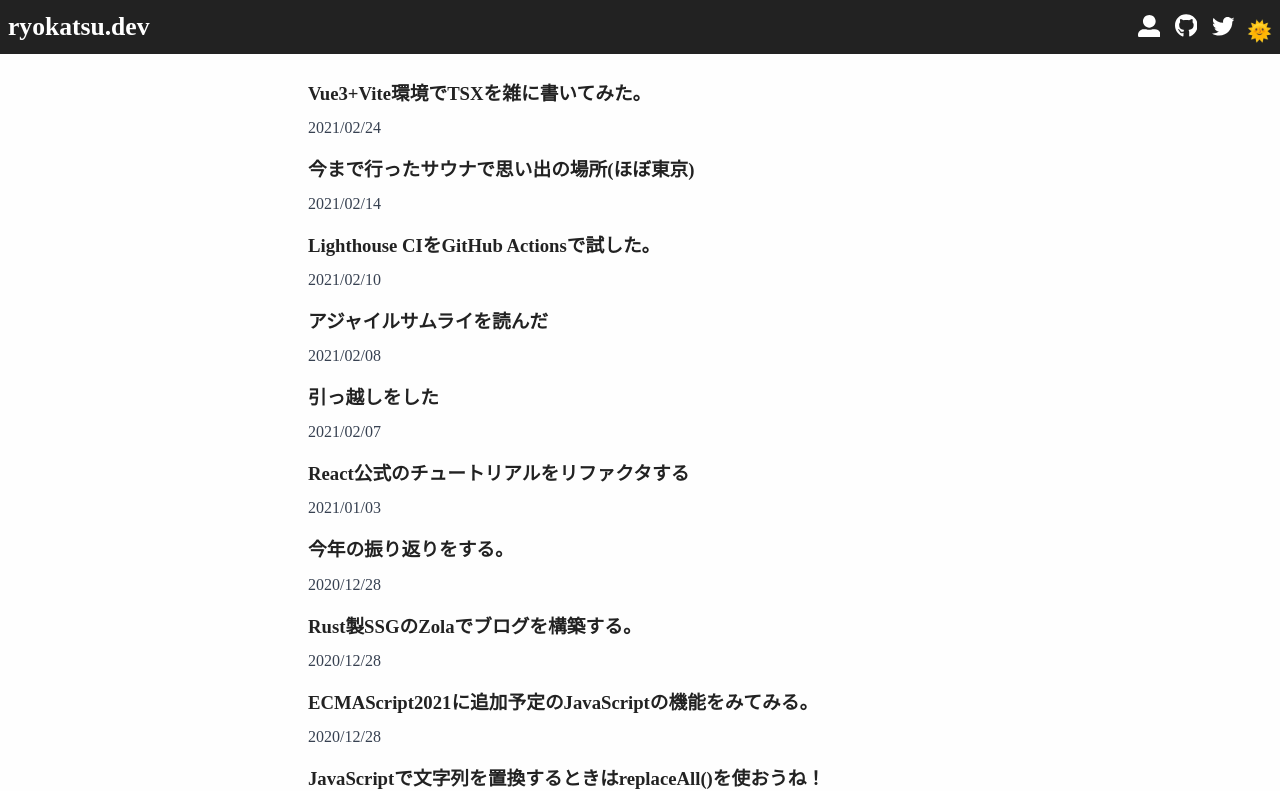
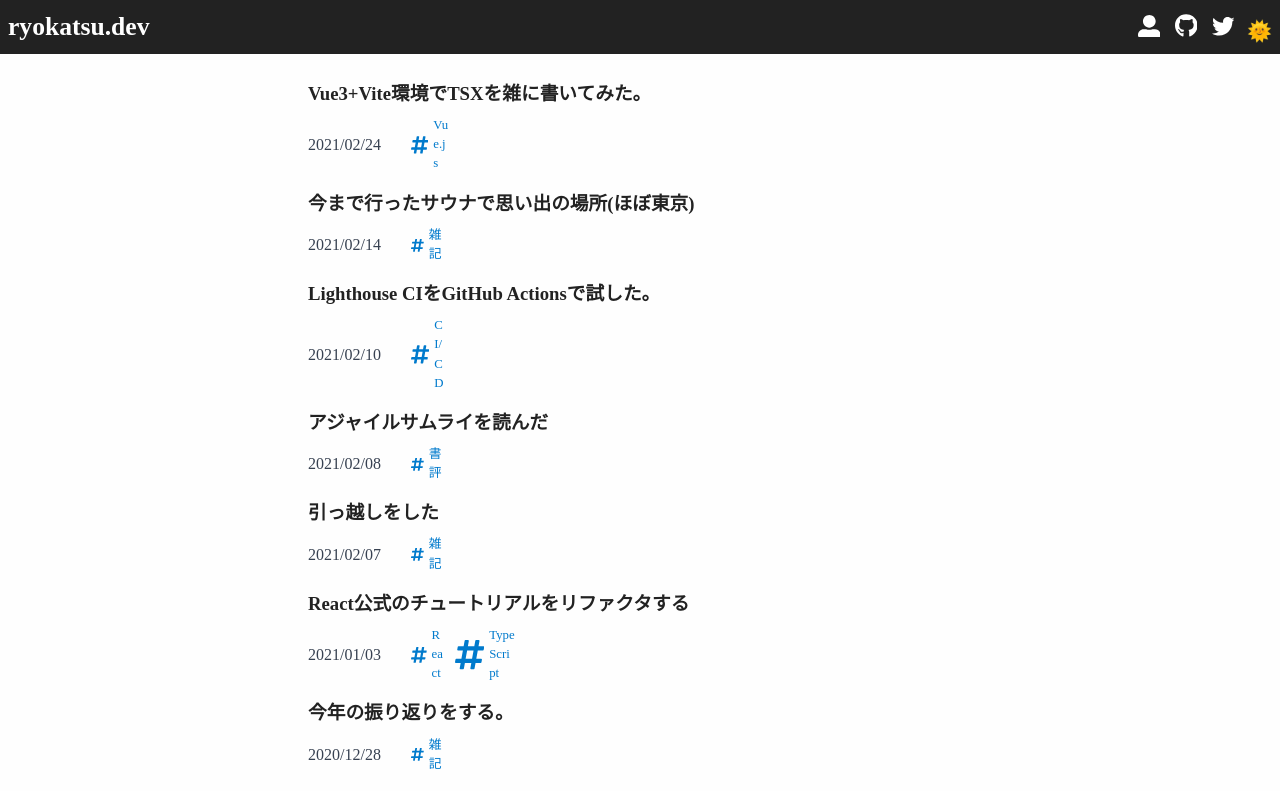
Before and after one commit to ryokatsuse/ryokatsuse_web, a Next.js app: page / in a window 1280 px wide. Shown: the top 791 px of the page. Built offline with nearby package versions, Linux system fonts and the light colour scheme.

Commit message:
fix:タグコンポーネントの移植（css未反映）

```diff
--- a/src/components/BlogItem/index.tsx
+++ b/src/components/BlogItem/index.tsx
@@ -2,7 +2,7 @@ import React from "react"
 import styled from "styled-components"
 import { MarkdownRemark } from "../../../types/blog-post"
 import Link from "next/link"
-// import { Tags } from "../Tags"
+import { Tags } from "../Tags/index"
 
 export type BlogItemData = Pick<
   MarkdownRemark<"title" | "date"| "tags">,
@@ -11,7 +11,11 @@ export type BlogItemData = Pick<
 
 type Props = {
   className?: string
-  frontmatter: string
+  frontmatter: {
+    title: string
+    date: string
+    tags: Array<string>
+  }
   slug: string
 }
 
@@ -35,13 +39,13 @@ const FCBlogItem: React.FC<Props> = ({
           <div className={`${className}__date`}>
             {frontmatter.date}
           </div>
-          {/* <div>
+          <div>
             {frontmatter.tags ? (
                 <small>
                   <Tags tags={frontmatter.tags} />
                 </small>
               ) : null}
-          </div> */}
+          </div>
         </div>
       </header>
     </article>
--- a/src/components/Tags/index.tsx
+++ b/src/components/Tags/index.tsx
@@ -1,6 +1,5 @@
 import React from "react"
 import { FontAwesomeIcon } from "@fortawesome/react-fontawesome"
-import { Link } from "gatsby"
 
 import styled from "styled-components"
 
@@ -9,7 +8,7 @@ type Props = {
   tags: string[]
 }
 
-const FCTags: React.FunctionComponent<Props> = ({ className, tags }) => {
+const FCTags: React.VFC<Props> = ({ className, tags }) => {
   return (
     <div className={`${className}`}>
       <ul className={`${className}__nav`}>
@@ -20,8 +19,8 @@ const FCTags: React.FunctionComponent<Props> = ({ className, tags }) => {
             <FontAwesomeIcon
               className={`${className}__nav-icon`}
               aria-label="タグ" icon={["fas", "hashtag"]} />
-            <Link
-              to={`/tag/${tag}`}>{tag}</Link>
+            <a
+              href={`/tag/${tag}`}>{tag}</a>
           </li>
         ))}
       </ul>
--- a/src/components/share.tsx
+++ b/src/components/share.tsx
@@ -1,6 +1,7 @@
 import React from "react"
 import { FontAwesomeIcon } from "@fortawesome/react-fontawesome"
 import styled from "styled-components"
+import Link from "next/link"
 import HatenaBookMarkLogo from "./hatenabookmark.svg"
 
 type Props = {
@@ -20,13 +21,14 @@ const FCShareButtons: React.FC<Props> = ({
   const hatenaShareLink = `https://b.hatena.ne.jp/entry?url=${encodeURIComponent(
     url
   )}`
+  console.log(url)
   return (
     <div className={`${className}`}>
       <nav className={`${className}__nav`}>
+        <Link href={twitterShareLink}>
           <a
             className={`${className}__sns`}
             aria-label="Share on Twitter"
-          href={twitterShareLink}
             rel="external noopener"
             target="_blank"
           >
@@ -34,6 +36,7 @@ const FCShareButtons: React.FC<Props> = ({
               className={`${className}__sns-link`}
               icon={["fab", "twitter"]} />
           </a>
+        </Link>
         <a
           className={`${className}__sns`}
           href={hatenaShareLink}
```
Also changed, not shown: src/components/postBody.tsx (+6 -4 lines). Lines whose indentation alone changed are shown as unchanged.
